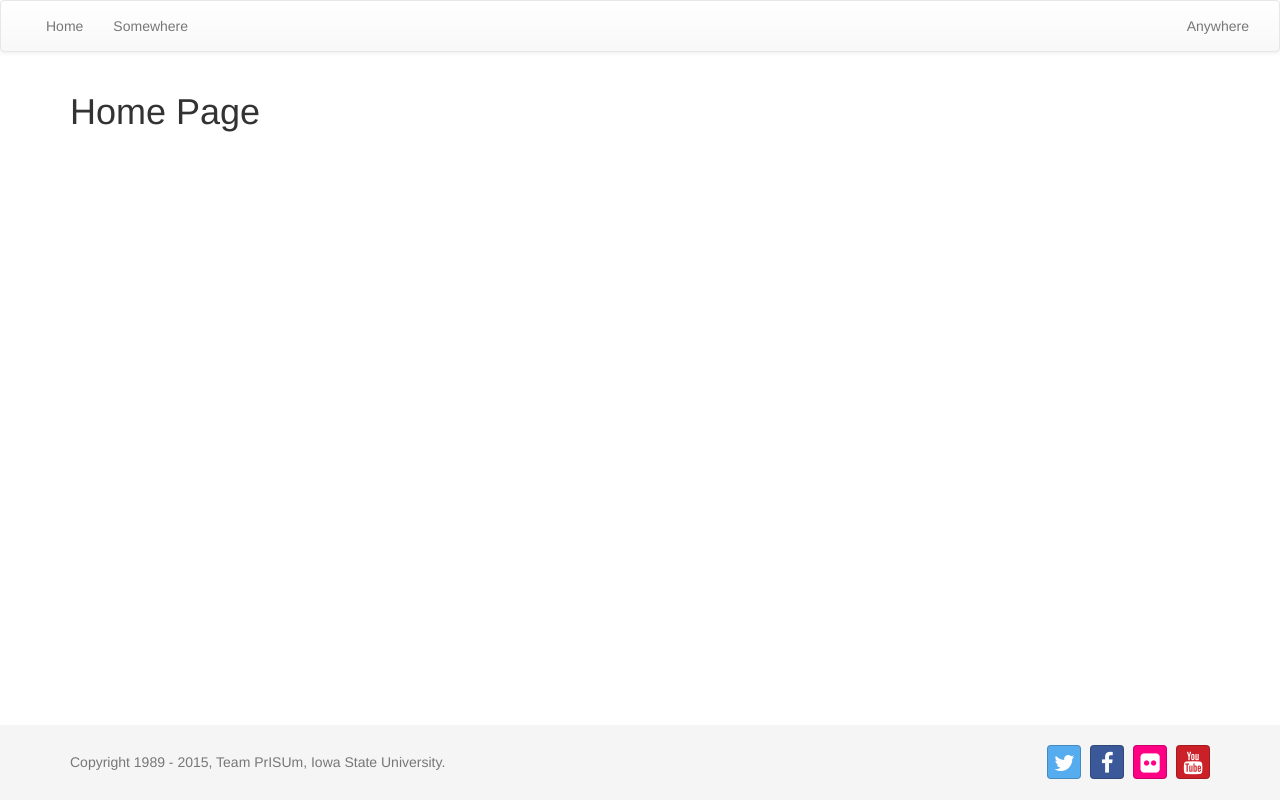
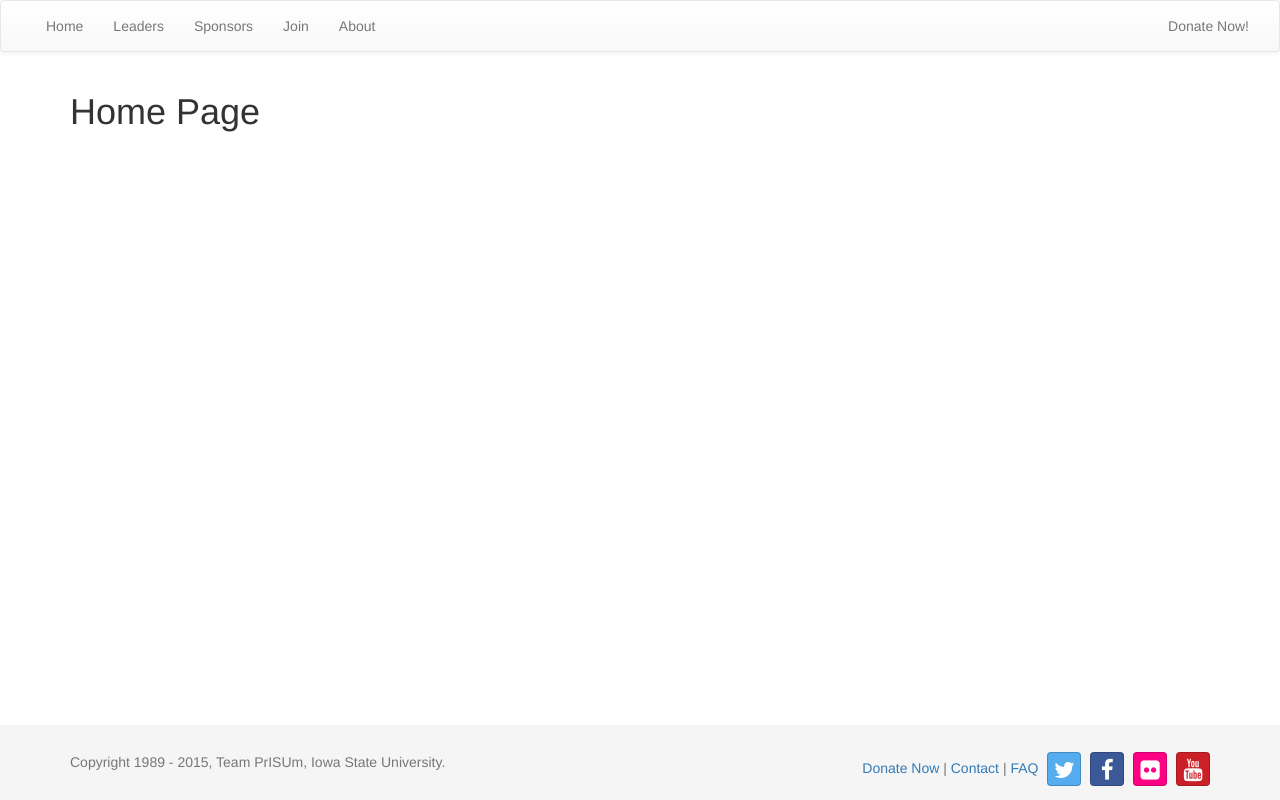
Before and after one commit to ISU-WebDevClub/prisum, a Flask app: page / in a window 1280 px wide. Run offline with Flask 2, Linux system fonts and the light colour scheme; some libraries are stand-ins or nearby versions.

Commit message:
Links in the header and footer.

```diff
--- a/prisum/templates/footer.html
+++ b/prisum/templates/footer.html
@@ -5,7 +5,11 @@
                 Copyright 1989 - 2015, Team PrISUm, Iowa State University.
             </p>
         </span>
-        <span class="pull-right">
+        <span class="footer-text pull-right">
+            <p class="text-muted" style="margin-bottom: 0; margin-top: 7px">
+                <a href="/donate">Donate Now</a> |
+                <a href="/contact">Contact</a> |
+                <a href="/faq">FAQ</a>
             <a class="btn btn-social-icon btn-twitter" href="https://twitter.com/Team_PrISUm" target="_blank">
                 <i class="fa fa-twitter"></i>
             </a>
@@ -18,6 +22,7 @@
             <a class="btn btn-social-icon btn-pinterest" href="https://www.youtube.com/user/TeamPrISUm" target="_blank">
                 <i class="fa fa-youtube"></i>
             </a>
+            </p>
         </span>
     </div>
 </div>
--- a/prisum/templates/header.html
+++ b/prisum/templates/header.html
@@ -12,11 +12,14 @@
             <ul class="nav navbar-nav">
                 <!-- TODO -->
                 <li><a href="/">Home</a></li>
-                <li><a href="/">Somewhere</a></li>
+                <li><a href="/leaders">Leaders</a></li>
+                <li><a href="/sponsors">Sponsors</a></li>
+                <li><a href="/join">Join</a></li>
+                <li><a href="/about">About</a></li>
             </ul>
             <ul class="nav navbar-nav navbar-right">
                 <!-- TODO -->
-                <li><a href="/">Anywhere</a></li>
+                <li><a href="/donate">Donate Now!</a></li>
             </ul>
         </div>
     </div>
```
